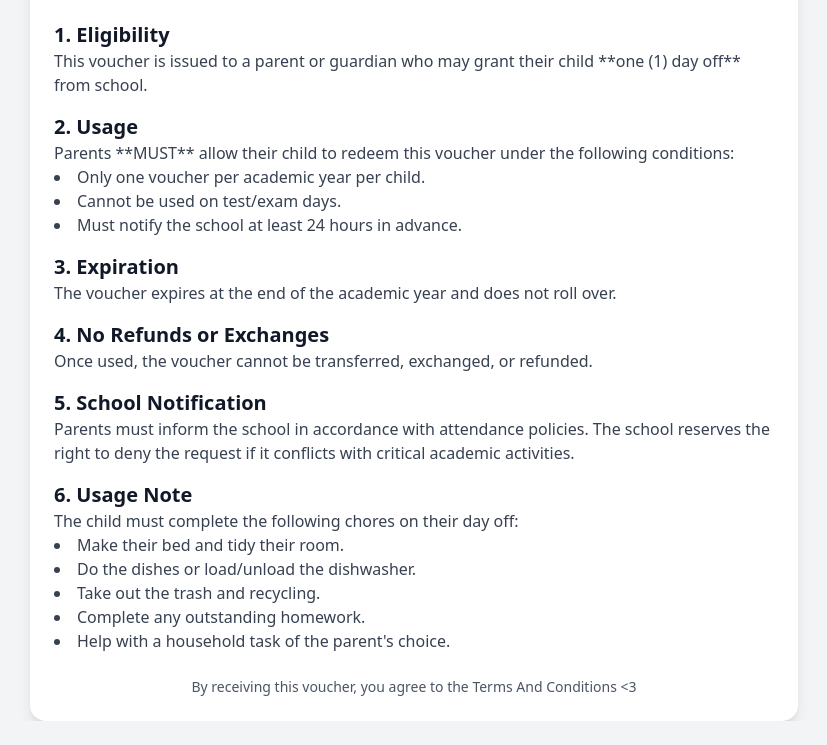
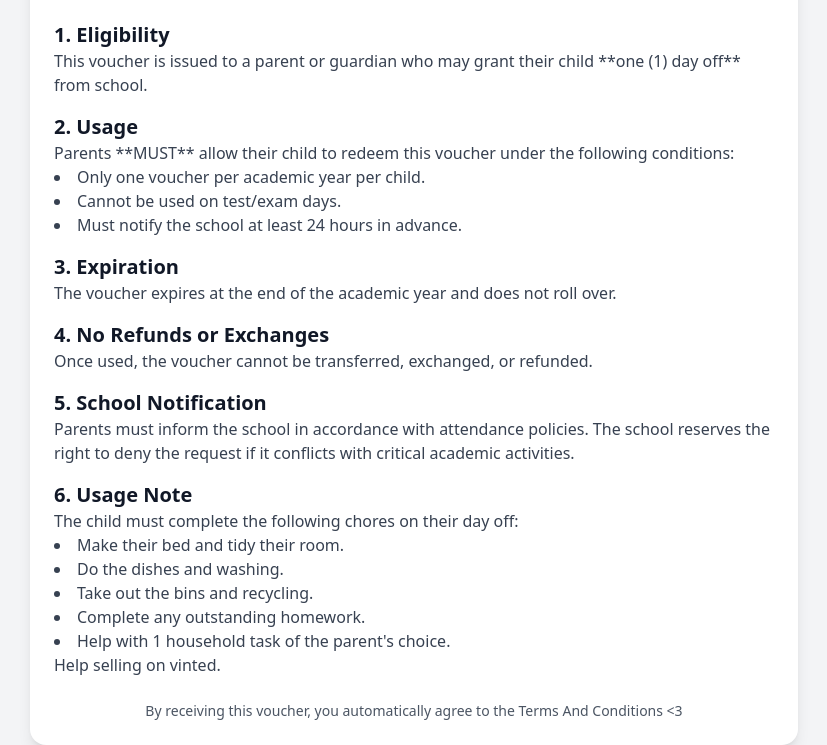
Before and after one commit to sshmoon/youtuber.lol, a plain HTML site: page fid/index.html in a window 1280 px wide. Shown: the part 143-888 px from the top of the page, without its empty margins (226-1053 px from the left). Before the commit the page ends 864 px from the top, so only its background shows below. Drawn offline with nearby package versions, Linux system fonts and the light colour scheme.

Commit message:
Update index.html

```diff
--- a/fid/index.html
+++ b/fid/index.html
@@ -35,14 +35,15 @@
         <p class="text-gray-700">The child must complete the following chores on their day off:</p>
         <ul class="list-disc list-inside text-gray-700">
             <li>Make their bed and tidy their room.</li>
-            <li>Do the dishes or load/unload the dishwasher.</li>
-            <li>Take out the trash and recycling.</li>
+            <li>Do the dishes and washing.</li>
+            <li>Take out the bins and recycling.</li>
             <li>Complete any outstanding homework.</li>
-            <li>Help with a household task of the parent's choice.</li>
+            <li>Help with 1 household task of the parent's choice.</li>
+            <l1>Help selling on vinted.</l1>
         </ul>
 
         <div class="mt-6 text-center">
-            <p class="text-gray-600 text-sm">By receiving this voucher, you agree to the Terms And Conditions <3</p>
+            <p class="text-gray-600 text-sm">By receiving this voucher, you automatically agree to the Terms And Conditions <3</p>
         </div>
     </div>
 </body>
```
